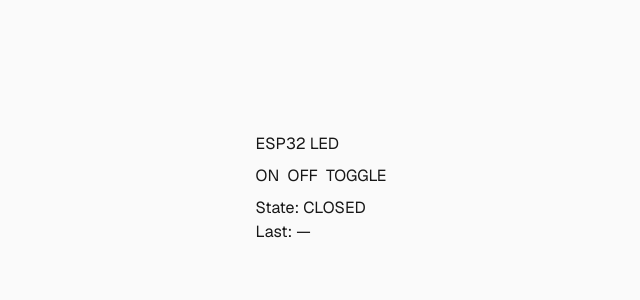
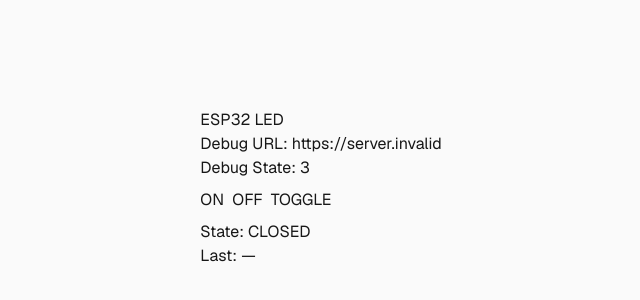
Before and after one commit to avyuktsoni0731/neura-test, a Next.js app: page / in a window 1280 px wide. Shown: the part 212-512 px from the top of the page, without its empty margins (319-959 px from the left). Built offline with nearby package versions, Linux system fonts and the light colour scheme; no server answers.

Commit message:
added console logs for debugging

```diff
--- a/app/components/ESPControl.tsx
+++ b/app/components/ESPControl.tsx
@@ -4,6 +4,11 @@
 export default function ESPControl() {
   const url = process.env.NEXT_PUBLIC_WS_URL || "ws://192.168.4.1:81/";
   const { readyState, lastMessage, send } = useNativeWS(url);
+
+  // Add debug logging
+  console.log("🔌 WebSocket URL:", url);
+  console.log("🔄 WebSocket State:", readyState);
+  console.log("📨 Last Message:", lastMessage);
 
   const label = (s: number) =>
     s === WebSocket.CONNECTING
@@ -17,6 +22,8 @@
   return (
     <div className="p-4">
       <h3>ESP32 LED</h3>
+      <div>Debug URL: {url}</div>
+      <div>Debug State: {readyState}</div>
       <div className="flex gap-2 my-2">
         <button onClick={() => send("on")} className="cursor-pointer">
           ON
```
